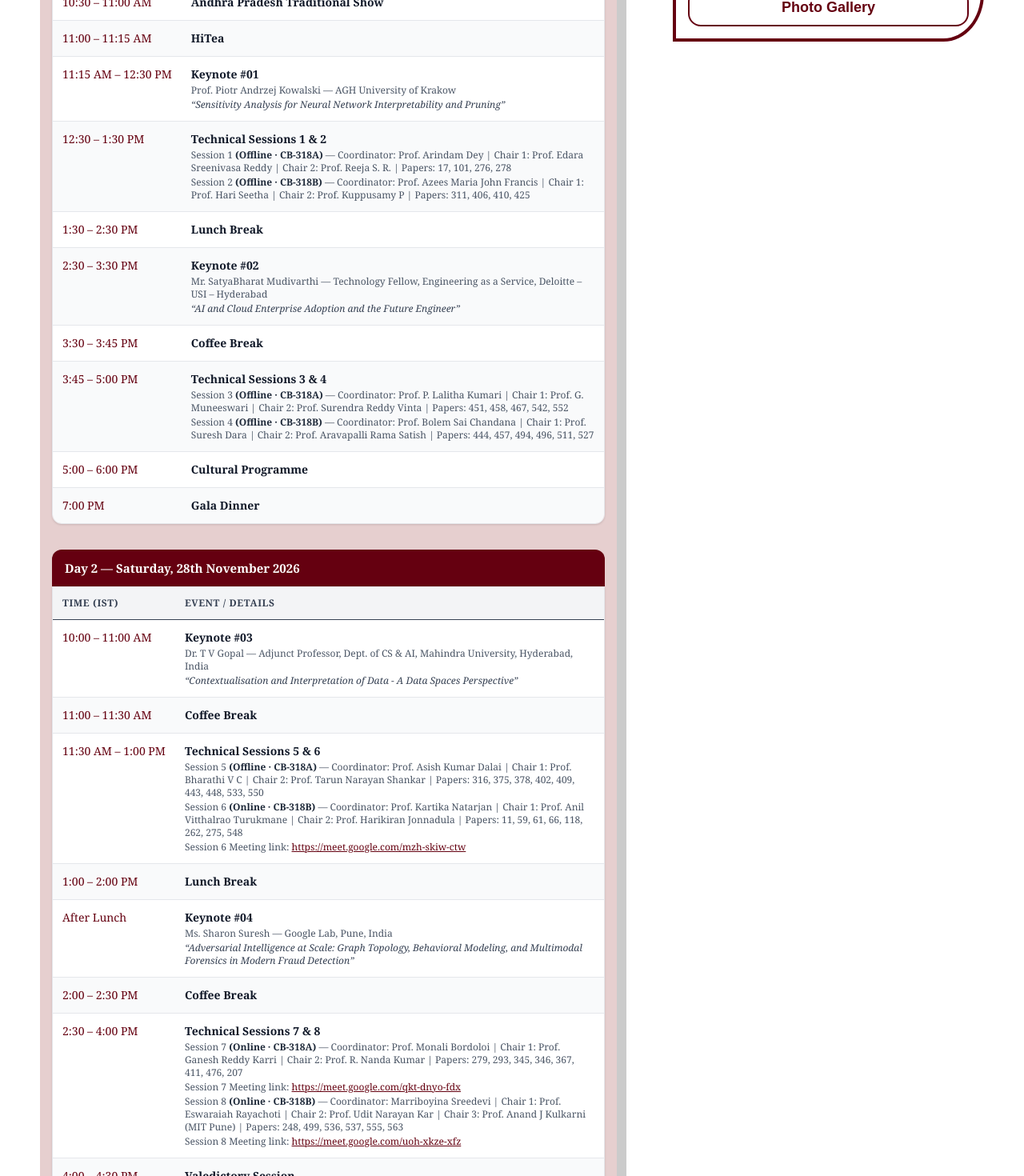
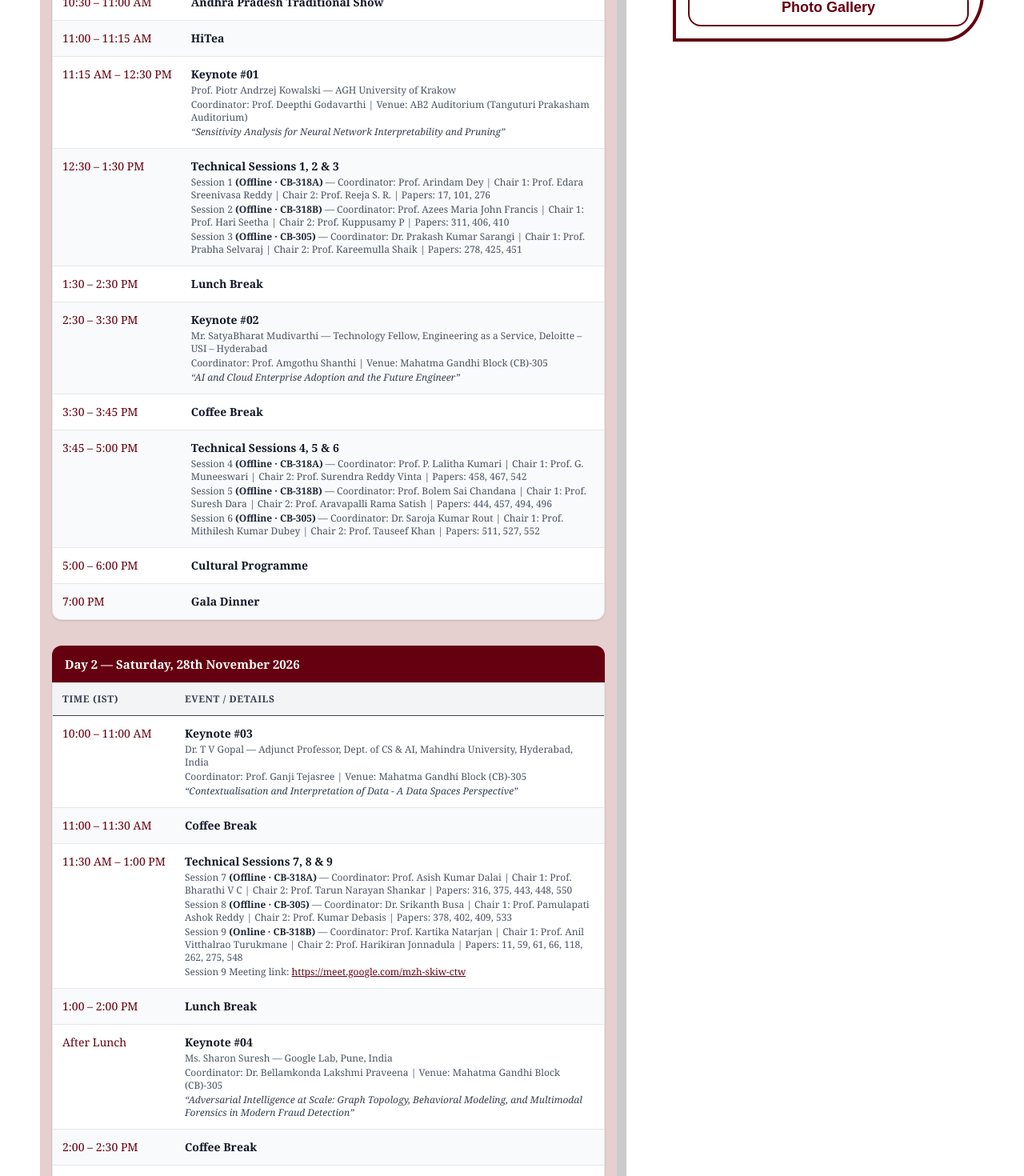
Before and after one commit to samnaresh-123/iccide, a Next.js app: page /program-schedule in a window 1280 px wide. Shown: the part 1040-2510 px from the top of the page at 80% size. Built offline with nearby package versions, Linux system fonts and the light colour scheme.

Commit message:
updated schedule

```diff
--- a/app/invitation/page.tsx
+++ b/app/invitation/page.tsx
@@ -150,7 +150,7 @@ export default function InvitationPage() {
                 Mr. G. Mallikarjuna Rao
               </h3>
               <p className="text-[14px] font-semibold text-gray-900 mt-1">
-                Scientist
+                Scientist 'G'
               </p>
               <p className="text-[13px] text-gray-600 mt-2 leading-relaxed">
                 Research Centre Imarat (RCI)
--- a/app/page.tsx
+++ b/app/page.tsx
@@ -172,7 +172,7 @@ export default function Home() {
             {
               role: "Guest of Honor - Inauguration",
               name: "Mr. G. Mallikarjuna Rao",
-              title: "Scientist, RCI, DRDO",
+              title: "Scientist 'G', RCI, DRDO",
               sub: "Hyderabad, India",
               img: "/speakers/mallikarjuna-rao.jpg",
             },
--- a/app/present-speakers/page.tsx
+++ b/app/present-speakers/page.tsx
@@ -14,7 +14,7 @@ export default function PresentSpeakersPage() {
     {
       role: "Guest of Honor",
       name: "Mr. G. Mallikarjuna Rao",
-      designation: "Scientist",
+      designation: "Scientist 'G'",
       affiliation: "Research Centre Imarat (RCI), DRDO, Hyderabad",
       img: "/speakers/mallikarjuna-rao.jpg",
       time: "27th Nov, Inaugural Ceremony (09:30 AM)",
--- a/app/program-schedule/page.tsx
+++ b/app/program-schedule/page.tsx
@@ -8,30 +8,36 @@ const day1 = [
   {
     time: "11:15 AM – 12:30 PM",
     event: "Keynote #01",
-    detail: "Prof. Piotr Andrzej Kowalski — AGH University of Krakow",
+    detail:
+      "Prof. Piotr Andrzej Kowalski — AGH University of Krakow\n" +
+      "Coordinator: Prof. Deepthi Godavarthi | Venue: AB2 Auditorium (Tanguturi Prakasham Auditorium)",
     talk: "Sensitivity Analysis for Neural Network Interpretability and Pruning",
   },
   {
     time: "12:30 – 1:30 PM",
-    event: "Technical Sessions 1 & 2",
+    event: "Technical Sessions 1, 2 & 3",
     detail:
-      "Session 1 (Offline · CB-318A) — Coordinator: Prof. Arindam Dey | Chair 1: Prof. Edara Sreenivasa Reddy | Chair 2: Prof. Reeja S. R. | Papers: 17, 101, 276, 278\n" +
-      "Session 2 (Offline · CB-318B) — Coordinator: Prof. Azees Maria John Francis | Chair 1: Prof. Hari Seetha | Chair 2: Prof. Kuppusamy P | Papers: 311, 406, 410, 425",
+      "Session 1 (Offline · CB-318A) — Coordinator: Prof. Arindam Dey | Chair 1: Prof. Edara Sreenivasa Reddy | Chair 2: Prof. Reeja S. R. | Papers: 17, 101, 276\n" +
+      "Session 2 (Offline · CB-318B) — Coordinator: Prof. Azees Maria John Francis | Chair 1: Prof. Hari Seetha | Chair 2: Prof. Kuppusamy P | Papers: 311, 406, 410\n" +
+      "Session 3 (Offline · CB-305) — Coordinator: Dr. Prakash Kumar Sarangi | Chair 1: Prof. Prabha Selvaraj | Chair 2: Prof. Kareemulla Shaik | Papers: 278, 425, 451",
   },
   { time: "1:30 – 2:30 PM",      event: "Lunch Break" },
   {
     time: "2:30 – 3:30 PM",
     event: "Keynote #02",
-    detail: "Mr. SatyaBharat Mudivarthi — Technology Fellow, Engineering as a Service, Deloitte – USI – Hyderabad",
+    detail:
+      "Mr. SatyaBharat Mudivarthi — Technology Fellow, Engineering as a Service, Deloitte – USI – Hyderabad\n" +
+      "Coordinator: Prof. Amgothu Shanthi | Venue: Mahatma Gandhi Block (CB)-305",
     talk: "AI and Cloud Enterprise Adoption and the Future Engineer",
   },
   { time: "3:30 – 3:45 PM",      event: "Coffee Break" },
   {
     time: "3:45 – 5:00 PM",
-    event: "Technical Sessions 3 & 4",
+    event: "Technical Sessions 4, 5 & 6",
     detail:
-      "Session 3 (Offline · CB-318A) — Coordinator: Prof. P. Lalitha Kumari | Chair 1: Prof. G. Muneeswari | Chair 2: Prof. Surendra Reddy Vinta | Papers: 451, 458, 467, 542, 552\n" +
-      "Session 4 (Offline · CB-318B) — Coordinator: Prof. Bolem Sai Chandana | Chair 1: Prof. Suresh Dara | Chair 2: Prof. Aravapalli Rama Satish | Papers: 444, 457, 494, 496, 511, 527",
+      "Session 4 (Offline · CB-318A) — Coordinator: Prof. P. Lalitha Kumari | Chair 1: Prof. G. Muneeswari | Chair 2: Prof. Surendra Reddy Vinta | Papers: 458, 467, 542\n" +
+      "Session 5 (Offline · CB-318B) — Coordinator: Prof. Bolem Sai Chandana | Chair 1: Prof. Suresh Dara | Chair 2: Prof. Aravapalli Rama Satish | Papers: 444, 457, 494, 496\n" +
+      "Session 6 (Offline · CB-305) — Coordinator: Dr. Saroja Kumar Rout | Chair 1: Prof. Mithilesh Kumar Dubey | Chair 2: Prof. Tauseef Khan | Papers: 511, 527, 552",
   },
   { time: "5:00 – 6:00 PM",      event: "Cultural Programme" },
   { time: "7:00 PM",             event: "Gala Dinner" },
@@ -41,34 +47,39 @@ const day2 = [
   {
     time: "10:00 – 11:00 AM",
     event: "Keynote #03",
-    detail: "Dr. T V Gopal — Adjunct Professor, Dept. of CS & AI, Mahindra University, Hyderabad, India",
+    detail:
+      "Dr. T V Gopal — Adjunct Professor, Dept. of CS & AI, Mahindra University, Hyderabad, India\n" +
+      "Coordinator: Prof. Ganji Tejasree | Venue: Mahatma Gandhi Block (CB)-305",
     talk: "Contextualisation and Interpretation of Data - A Data Spaces Perspective",
   },
   { time: "11:00 – 11:30 AM",    event: "Coffee Break" },
   {
     time: "11:30 AM – 1:00 PM",
-    event: "Technical Sessions 5 & 6",
+    event: "Technical Sessions 7, 8 & 9",
     detail:
-      "Session 5 (Offline · CB-318A) — Coordinator: Prof. Asish Kumar Dalai | Chair 1: Prof. Bharathi V C | Chair 2: Prof. Tarun Narayan Shankar | Papers: 316, 375, 378, 402, 409, 443, 448, 533, 550\n" +
-      "Session 6 (Online · CB-318B) — Coordinator: Prof. Kartika Natarjan | Chair 1: Prof. Anil Vitthalrao Turukmane | Chair 2: Prof. Harikiran Jonnadula | Papers: 11, 59, 61, 66, 118, 262, 275, 548\n" +
-      "Session 6 Meeting link: https://meet.google.com/mzh-skiw-ctw",
+      "Session 7 (Offline · CB-318A) — Coordinator: Prof. Asish Kumar Dalai | Chair 1: Prof. Bharathi V C | Chair 2: Prof. Tarun Narayan Shankar | Papers: 316, 375, 443, 448, 550\n" +
+      "Session 8 (Offline · CB-305) — Coordinator: Dr. Srikanth Busa | Chair 1: Prof. Pamulapati Ashok Reddy | Chair 2: Prof. Kumar Debasis | Papers: 378, 402, 409, 533\n" +
+      "Session 9 (Online · CB-318B) — Coordinator: Prof. Kartika Natarjan | Chair 1: Prof. Anil Vitthalrao Turukmane | Chair 2: Prof. Harikiran Jonnadula | Papers: 11, 59, 61, 66, 118, 262, 275, 548\n" +
+      "Session 9 Meeting link: https://meet.google.com/mzh-skiw-ctw",
   },
   { time: "1:00 – 2:00 PM",      event: "Lunch Break" },
   {
     time: "After Lunch",
     event: "Keynote #04",
-    detail: "Ms. Sharon Suresh — Google Lab, Pune, India",
+    detail:
+      "Ms. Sharon Suresh — Google Lab, Pune, India\n" +
+      "Coordinator: Dr. Bellamkonda Lakshmi Praveena | Venue: Mahatma Gandhi Block (CB)-305",
     talk: "Adversarial Intelligence at Scale: Graph Topology, Behavioral Modeling, and Multimodal Forensics in Modern Fraud Detection",
   },
   { time: "2:00 – 2:30 PM",      event: "Coffee Break" },
   {
     time: "2:30 – 4:00 PM",
-    event: "Technical Sessions 7 & 8",
+    event: "Technical Sessions 10 & 11",
     detail:
-      "Session 7 (Online · CB-318A) — Coordinator: Prof. Monali Bordoloi | Chair 1: Prof. Ganesh Reddy Karri | Chair 2: Prof. R. Nanda Kumar | Papers: 279, 293, 345, 346, 367, 411, 476, 207\n" +
-      "Session 7 Meeting link: https://meet.google.com/qkt-dnyo-fdx\n" +
-      "Session 8 (Online · CB-318B) — Coordinator: Marriboyina Sreedevi | Chair 1: Prof. Eswaraiah Rayachoti | Chair 2: Prof. Udit Narayan Kar | Chair 3: Prof. Anand J Kulkarni (MIT Pune) | Papers: 248, 499, 536, 537, 555, 563\n" +
-      "Session 8 Meeting link: https://meet.google.com/uoh-xkze-xfz",
+      "Session 10 (Online · CB-318A) — Coordinator: Prof. Monali Bordoloi | Chair 1: Prof. Ganesh Reddy Karri | Chair 2: Prof. R. Nanda Kumar | Papers: 279, 293, 345, 346, 367, 411, 476, 207\n" +
+      "Session 10 Meeting link: https://meet.google.com/qkt-dnyo-fdx\n" +
+      "Session 11 (Online · CB-318B) — Coordinator: Prof. Marriboyina Sreedevi | Chair 1: Prof. Eswaraiah Rayachoti | Chair 2: Prof. Udit Narayan Kar | Chair 3: Prof. Anand J Kulkarni (MIT Pune) | Papers: 248, 499, 536, 537, 555, 563\n" +
+      "Session 11 Meeting link: https://meet.google.com/uoh-xkze-xfz",
   },
   { time: "4:00 – 4:30 PM",      event: "Valedictory Session" },
 ];
@@ -158,7 +169,7 @@ export default function ProgramSchedulePage() {
               27th &amp; 28th November 2026 &nbsp;|&nbsp; All times are Indian Standard Time (IST)
             </p>
             <p className="text-xs text-gray-600 mt-0.5">
-              Technical session venue: Mahatma Gandhi Block (CB), Room 318 A / 318 B
+              Technical session venue: Mahatma Gandhi Block (CB), Rooms 318 A, 318 B &amp; 305
             </p>
           </div>
         </div>
@@ -167,7 +178,7 @@ export default function ProgramSchedulePage() {
         <div>
           <div className="bg-[#650010] text-white px-4 py-3 rounded-t-xl font-bold flex flex-wrap justify-between items-center gap-1">
             <span>Day 1 — Friday, 27th November 2026</span>
-            <span className="text-xs font-normal opacity-80">Venue: AB2 Auditorium (Tanguri Prakash)</span>
+            <span className="text-xs font-normal opacity-80">Venue: AB2 Auditorium (Tanguturi Prakasham Auditorium)</span>
           </div>
           <ScheduleTable rows={day1} />
         </div>
```
